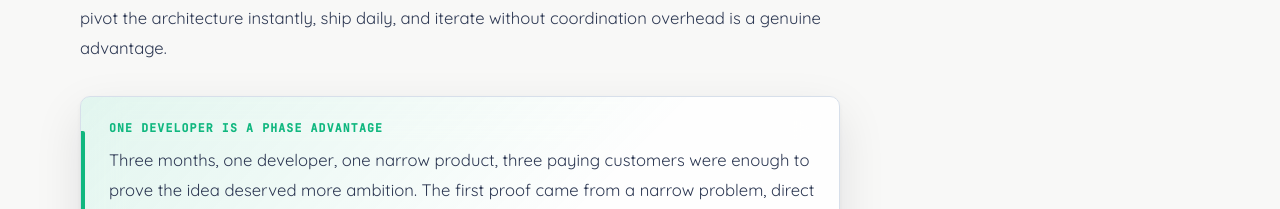
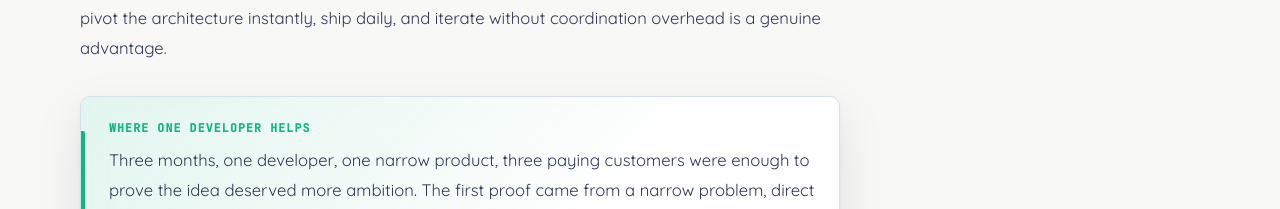
Before and after one commit to prasadus92/prasadus92.github.io, an Astro site: page /blog/mvp-three-months in a window 1280 px wide. Shown: the part 7103-7312 px from the top of the page. Built offline with nearby package versions, Linux system fonts and the light colour scheme; Astro itself is replaced by a stand-in of ours.

Commit message:
Tighten MVP takeaway label

```diff
--- a/src/content/blog/mvp-three-months.mdx
+++ b/src/content/blog/mvp-three-months.mdx
@@ -199,6 +199,6 @@ import PullQuote from '../../components/post/PullQuote.astro';
   Building an MVP as the only developer is about moving fast during the phase where speed matters most. Once you have validated the concept, build the engineering team. Once you have product-market fit, scale the organization. In those early uncertain months, having one person who can pivot the architecture instantly, ship daily, and iterate without coordination overhead is a genuine advantage.
 </div>
 
-<KeyTakeaway label="One developer is a phase advantage">
+<KeyTakeaway label="Where one developer helps">
   Three months, one developer, one narrow product, three paying customers were enough to prove the idea deserved more ambition. The first proof came from a narrow problem, direct customer contact, and enough engineering judgment to turn each customer objection into the next product decision.
 </KeyTakeaway>
```
